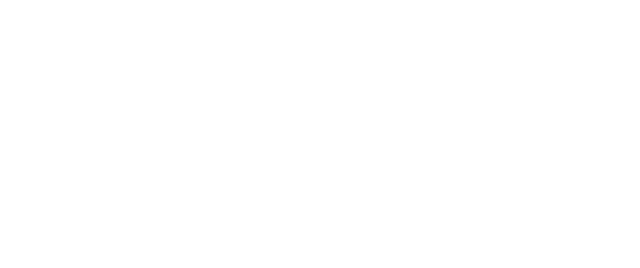
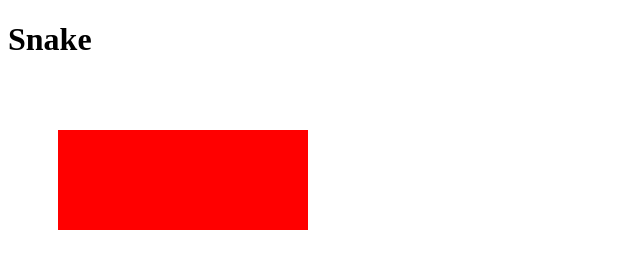
Before and after one commit to NicolasQua/2048, a plain HTML site: page Snake/index.html in a window 1280 px wide. Shown: the whole page, without its empty margins (0-640 px from the left). Drawn offline with Linux system fonts and the light colour scheme.

Commit message:
arborescence

```diff
--- a/2048/index.html
+++ b/2048/index.html
@@ -0,0 +1,13 @@
+<!DOCTYPE html>
+<html>
+    <head>
+        <meta charset="utf-8">
+        <title>2048</title>
+        <link rel="stylesheet" href="css/style.css">
+        <script type="module" src="js/script.js"></script>
+    </head>
+    <body>
+        <h1 id="monTitre">2048</h1>
+        <canvas id="canvas"></canvas>
+    </body>
+</html>
--- a/Snake/index.html
+++ b/Snake/index.html
@@ -0,0 +1,13 @@
+<!DOCTYPE html>
+<html>
+    <head>
+        <meta charset="utf-8">
+        <title>Snake</title>
+        <link rel="stylesheet" href="css/style.css">
+        <script type="module" src="js/script.js"></script>
+    </head>
+    <body>
+        <h1 id="monTitre">Snake</h1>
+        <canvas id="canvas"></canvas>
+    </body>
+</html>
--- a/Snake/js/script.js
+++ b/Snake/js/script.js
@@ -0,0 +1,11 @@
+window.onload = init;
+function init() {
+    let element = document.querySelector('#canvas');
+
+    let width = 500;
+    let height = 500;
+
+    let ctx = element.getContext('2d');
+    ctx.fillStyle = 'red';
+    ctx.fillRect(50, 50, width, height);
+}
```
Also changed, not shown: 2048/js/script.js (+11 -0 lines), index.html (+3 -2 lines), 2 other files.
